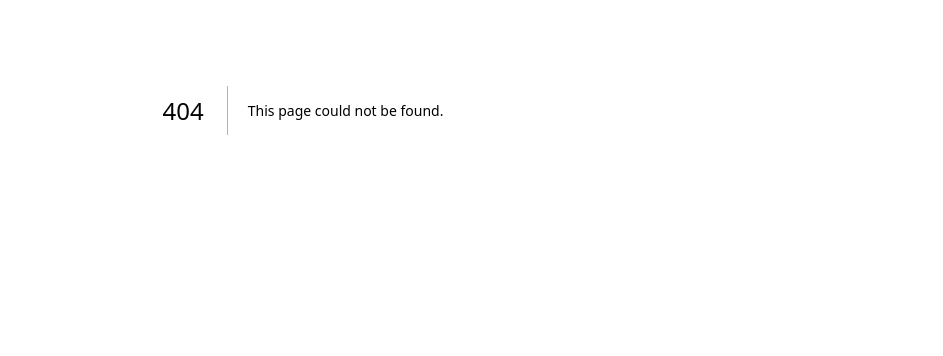
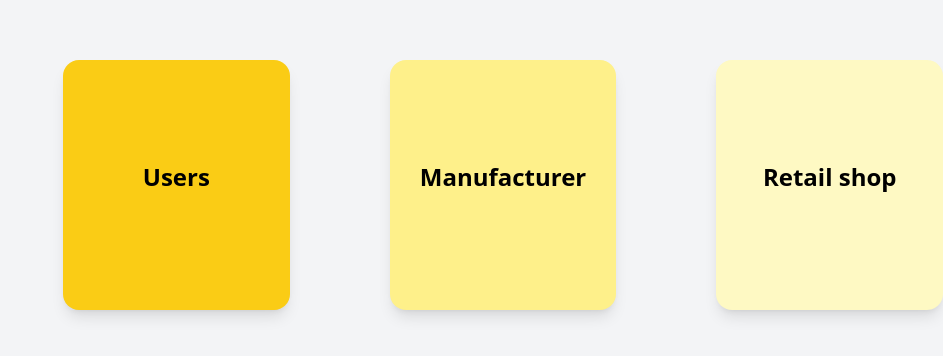
Before and after one commit to Y0tsakrit/Gold_store, a Next.js app in the folder client/: page /dashboard in a window 1280 px wide. Before the commit this address had no page. Shown: the part 290-646 px from the top of the page, without its empty margins (337-1280 px from the left). Built offline with nearby package versions, Linux system fonts and the light colour scheme.

Commit message:
asdadasdasdasd

```diff
--- /dev/null
+++ b/client/app/dashboard/page.tsx
@@ -0,0 +1,26 @@
+import Link from "next/link";
+
+export default function AddItem() {
+    return (
+        <div className="flex min-h-screen items-center bg-gray-100">
+            <div className="bg-yellow-400  rounded-2xl shadow-lg w-[250px] h-[250px] flex justify-center items-center"
+            style={{ marginTop: '350px', marginBottom: '550px', marginLeft: '400px' }}>
+                <div className="text-2xl font-bold text-center mb-4">
+                    Users
+                </div>
+            </div>
+            <div className="bg-yellow-200  rounded-2xl shadow-lg w-[250px] h-[250px] flex justify-center items-center"
+            style={{ marginTop: '350px', marginBottom: '550px', marginLeft: '100px' }}>
+                <div className="text-2xl font-bold text-center mb-4">
+                    Manufacturer
+                </div>
+            </div>
+            <div className="bg-yellow-100  rounded-2xl shadow-lg w-[250px] h-[250px] flex justify-center items-center"
+            style={{ marginTop: '350px', marginBottom: '550px', marginLeft: '100px' }}>
+                <div className="text-2xl font-bold text-center mb-4">
+                    Retail shop
+                </div>
+            </div>
+        </div>
+    );
+}
--- a/client/app/signup/page.tsx
+++ b/client/app/signup/page.tsx
@@ -148,7 +148,7 @@ export default function SignUpPage() {
 
                     <div className="flex justify-center items-center space-x-2">
                         <h2 className="text-xs">Already have an account?</h2>
-                        <Link href="/l">
+                        <Link href="/login">
                             <span className="text-xs text-blue-500 relative top-[-1px] hover:underline">
                                 Login
                             </span>
```
